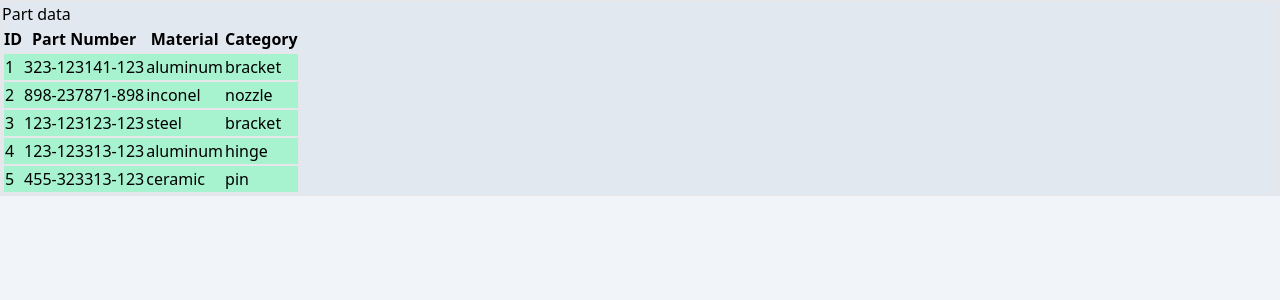
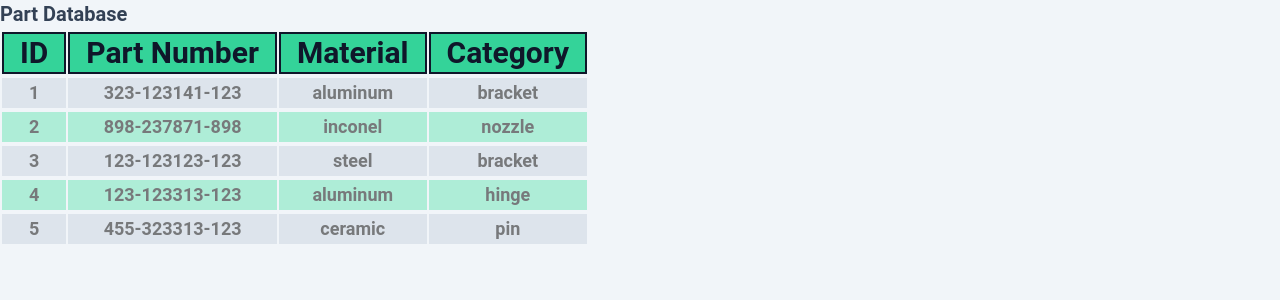
Before and after one commit to lxander42/osrevenge, an Angular app in the folder OSRevenge/: page /partList in a window 1280 px wide. Shown: the top 300 px of the page. Built offline with nearby package versions, Linux system fonts and the light colour scheme.

Commit message:
Add correct table styling and build

```diff
--- a/OSRevenge/src/app/data-table/data-table.component.html
+++ b/OSRevenge/src/app/data-table/data-table.component.html
@@ -1,22 +1,38 @@
-<div class="container border border-2 bg-slate-200">
+<div>
 
-  <h1> Part data</h1>
+  <h4 class="text-xl text-slate-700 font-roboto font-extrabold">Part Database</h4>
 
-  <table class="table table-striped">
+  <table class="table-auto border-separate border-spacing-x-0.5 border-spacing-y-1">
     <thead>
-        <tr>
-          <th>ID</th>
-          <th>Part Number</th>
-          <th>Material</th>
-          <th>Category</th>
+        <tr class="space-x-0.5">
+          <th class="bg-emerald-400 px-4 border-2 border-slate-900">
+            <h2 class="text-3xl text-slate-900 font-roboto font-extrabold">ID</h2>
+          </th>
+          <th class="bg-emerald-400 px-4 border-2 border-slate-900">
+            <h2 class="text-3xl text-slate-900 font-roboto font-extrabold">Part Number</h2>
+          </th>
+          <th class="bg-emerald-400 px-4 border-2 border-slate-900">
+            <h2 class="text-3xl text-slate-900 font-roboto font-extrabold">Material</h2>
+          </th>
+          <th class="bg-emerald-400 px-4 border-2 border-slate-900">
+            <h2 class="text-3xl text-slate-900 font-roboto font-extrabold">Category</h2>
+          </th>
         </tr>
     </thead>
     <tbody>
-      <tr *ngFor="let Part of parts" class="border border-2 bg-emerald-200">
-        <td>{{ Part.id }}</td>
-        <td>{{ Part.partNumber }}</td>
-        <td>{{ Part.material }}</td>
-        <td>{{ Part.category }}</td>
+      <tr *ngFor="let Part of parts" class="opacity-50 hover:opacity-100 hover:drop-shadow-lg even:bg-emerald-300 odd:bg-slate-300">
+        <td>
+          <h5 class="text-lg text-center font-roboto font-extrabold">{{ Part.id }}</h5>
+        </td>
+        <td>
+          <h5 class="text-lg text-center font-roboto font-extrabold">{{ Part.partNumber }}</h5>
+        </td>
+        <td>
+          <h5 class="text-lg text-center font-roboto font-extrabold">{{ Part.material }}</h5>
+        </td>
+        <td>
+          <h5 class="text-lg text-center font-roboto font-extrabold">{{ Part.category }}</h5>
+        </td>
       </tr>
     </tbody>
   </table>
```
Also changed, not shown: 7 other files (tests, documents, lock files or other folders).
